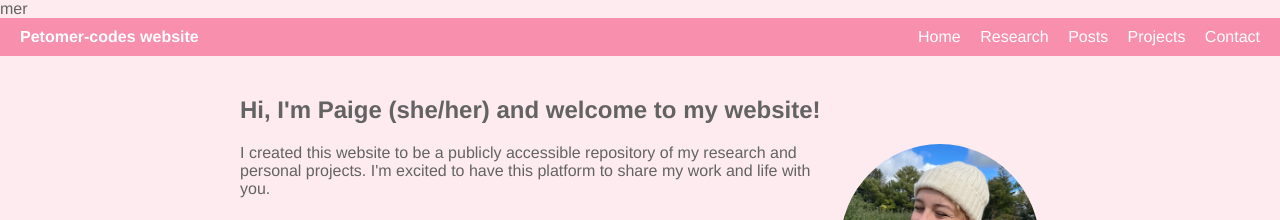
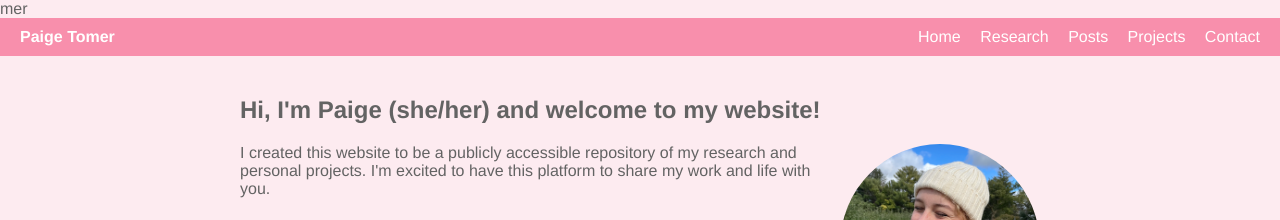
Before and after one commit to petomer-codes/petomer-website, a Jekyll site: the page built from index.html, in a window 1280 px wide. Shown: the top 220 px of the page. Built offline with Jekyll 4.4.1, drawn with Linux system fonts in a browser that asks for light colours.

Commit message:
Update default.html

```diff
--- a/_layouts/default.html
+++ b/_layouts/default.html
@@ -42,7 +42,7 @@ mer<!DOCTYPE html>
 
   <!-- Navigation Menu -->
   <div class="navbar">
-    <div style="color: white; font-weight: bold;">Petomer-codes website</div>
+    <div style="color: white; font-weight: bold;">Paige Tomer</div>
     <div>
       <a href="/">Home</a>
       <a href="/Research">Research</a>
```
